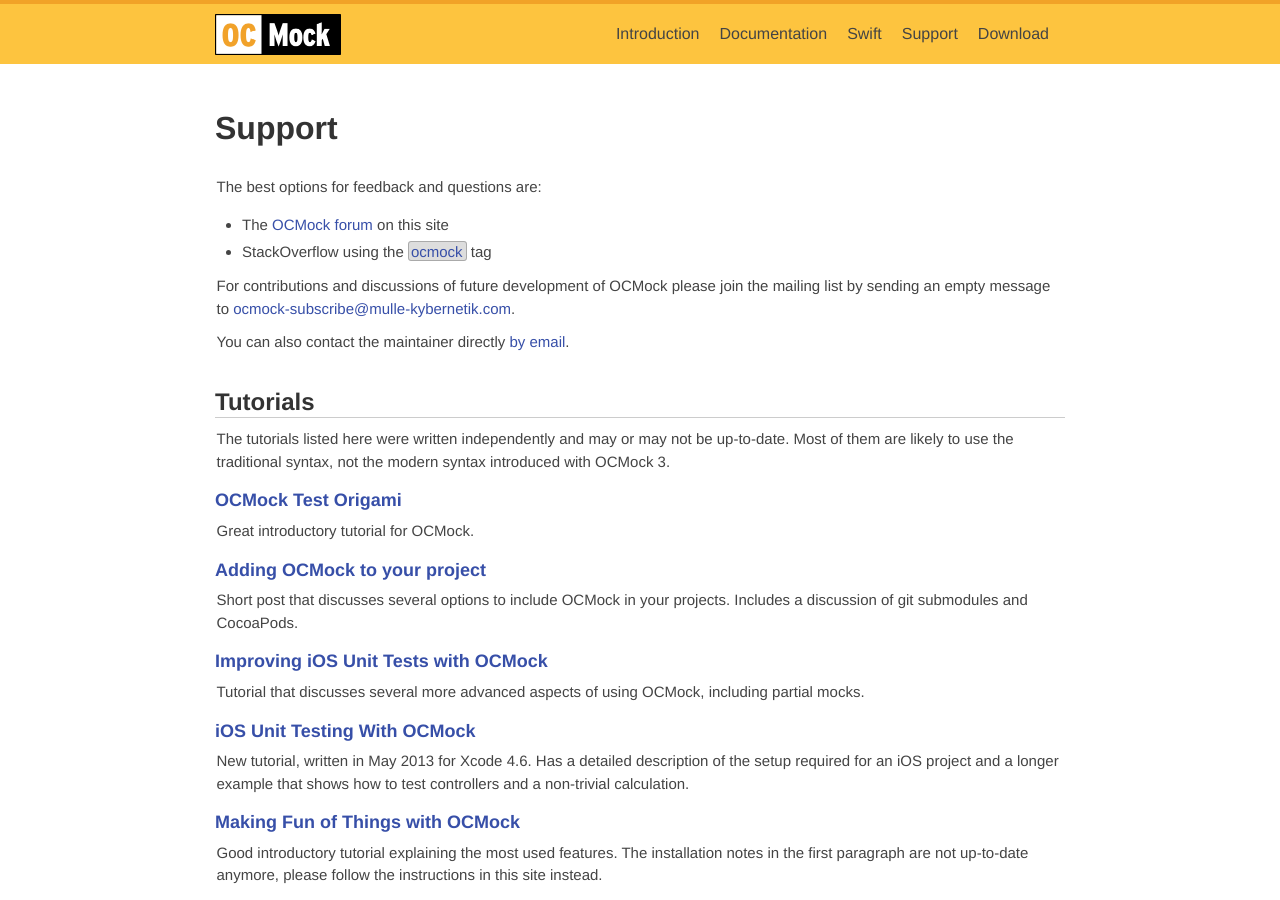
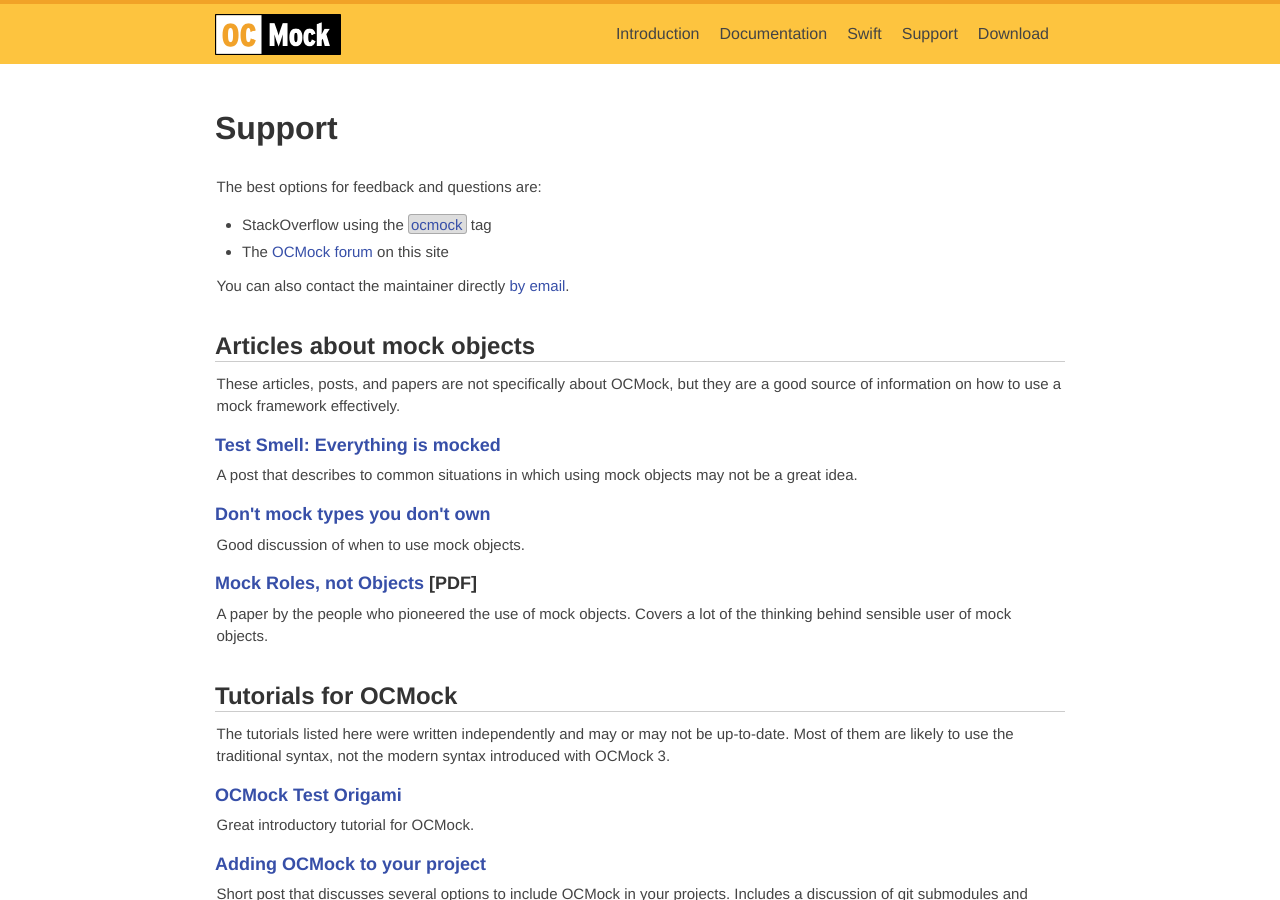
Before and after one commit to erikdoe/ocmock, a Jekyll site: the page built from support.html, in a window 1280 px wide and 900 px high. Built offline with Jekyll 4.4.1, drawn with Linux system fonts in a browser that asks for light colours; comment, search, counter and statistics services are not loaded.

Commit message:
Added general tutorials, SO promoted more.

```diff
--- a/index.html
+++ b/index.html
@@ -118,8 +118,8 @@ OCMVerify([[myObjectMock writeToDatabase]);
 
 <h2>Need help?</h2>
 <ul>
-	<li>For feedback and questions please use the <a href="http://www.mulle-kybernetik.com/forum/viewforum.php?f=4">OCMock forum</a> on this site or...
-	<li>...post a question on StackOverflow with the <a href="http://stackoverflow.com/questions/tagged/ocmock"><span class="tag">ocmock</span></a> tag.
+	<li>Please ask questions on StackOverflow with the <a href="http://stackoverflow.com/questions/tagged/ocmock"><span class="tag">ocmock</span></a> tag...
+	<li>...or use the <a href="http://www.mulle-kybernetik.com/forum/viewforum.php?f=4">OCMock forum</a> on this site.
 </ul>
 
   </div>
--- a/introduction.html
+++ b/introduction.html
@@ -174,6 +174,6 @@ nosidebar: true
 
 <h2>Further reading</h2>
 <ul>
-	<li>Check out the <a href="{{ site.baseurl }}/reference">reference documentation</a>.
+	<li>Check out the <a href="{{ site.baseurl }}/reference">reference documentation</a> and <a href="{{ site.baseurl }}/support">tutorials</a>.
 	<li>Read Martin Fowler's article on why <a href="http://martinfowler.com/articles/mocksArentStubs.html">Mocks aren't stubs</a>. OCMock supports both, stubs and mocks.
 </ul>
--- a/support.html
+++ b/support.html
@@ -11,16 +11,28 @@ nosidebar: true
 
 <p>The best options for feedback and questions are:
 <ul>
+	<li>StackOverflow using the <a href="http://stackoverflow.com/questions/tagged/ocmock"><span class="tag">ocmock</span></a> tag
 	<li>The <a href="http://www.mulle-kybernetik.com/forum/viewforum.php?f=4">OCMock forum</a> on this site
-	<li>StackOverflow using the <a href="http://stackoverflow.com/questions/tagged/ocmock"><span class="tag">ocmock</span></a> tag
 </ul>
-
-<p>For contributions and discussions of future development of OCMock please join the mailing list by sending an empty message to <a href="mailto:ocmock-subscribe@mulle-kybernetik.com">ocmock-subscribe@mulle-kybernetik.com</a>.
 
 <p>You can also contact the maintainer directly <a href="mailto:erik@doernenburg.com">by email</a>.
 
 
-<h2>Tutorials</h2>
+<h2>Articles about mock objects</h2>
+
+<p>These articles, posts, and papers are not specifically about OCMock, but they are a good source of information on how to use a mock framework effectively.
+
+<h3><a href="http://www.mockobjects.com/2007/04/test-smell-everything-is-mocked.html">Test Smell: Everything is mocked</a></h3>
+<p>A post that describes to common situations in which using mock objects may not be a great idea.
+
+<h3><a href="http://www.davesquared.net/2011/04/dont-mock-types-you-dont-own.html">Don't mock types you don't own</a></h3>
+<p>Good discussion of when to use mock objects.
+
+<h3><a href="http://www.davesquared.net/2011/04/dont-mock-types-you-dont-own.html">Mock Roles, not Objects</a> [PDF]</h3>
+<p>A paper by the people who pioneered the use of mock objects. Covers a lot of the thinking behind sensible user of mock objects.
+
+
+<h2>Tutorials for OCMock</h2>
 
 <p>The tutorials listed here were written independently and may or may not be up-to-date. Most of them are likely to use the traditional syntax, not the modern syntax introduced with OCMock 3.
 
```
